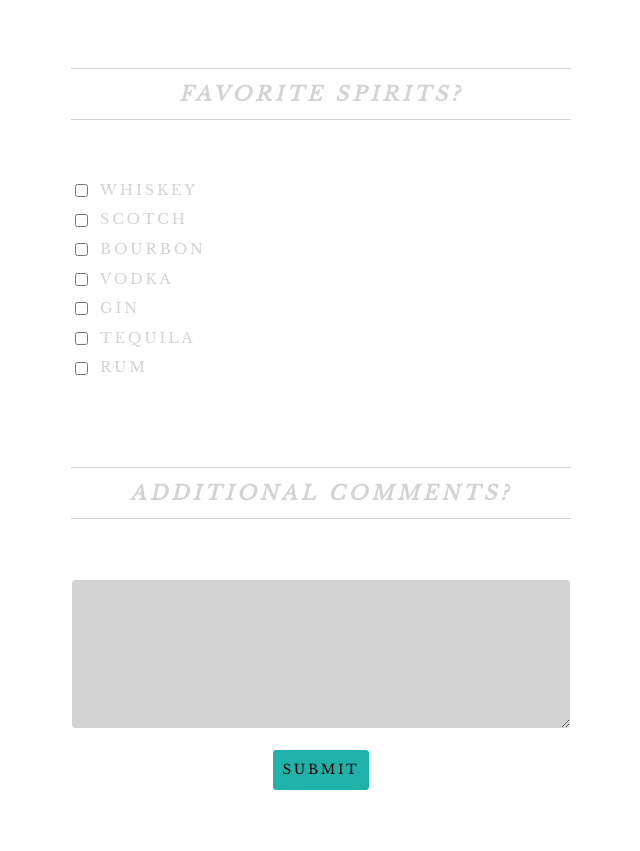
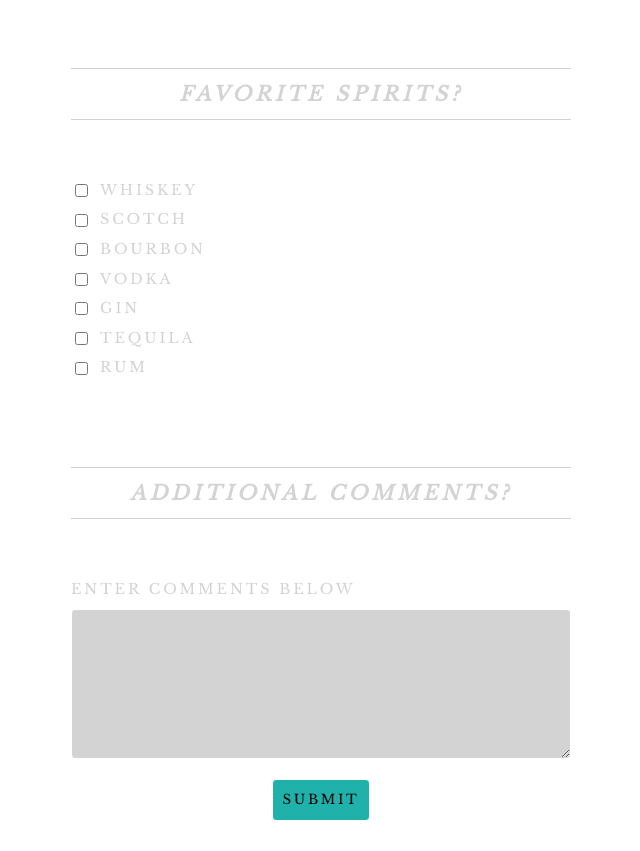
Before and after one commit to jonathanwrees1/survey-form, a plain HTML site: page index.html in a window 1280 px wide. Shown: the part 1395-2246 px from the top of the page, without its empty margins (319-959 px from the left). Before the commit the page ends 2216 px from the top, so only its background shows below. Drawn offline with nearby package versions, Linux system fonts and the light colour scheme.

Commit message:
Update index.html

```diff
--- a/index.html
+++ b/index.html
@@ -180,7 +180,8 @@
 
         <div class="form-group">
           <h3 class="form-group-heading">Additional comments?</h3>
-          <textarea name="comments"></textarea>
+          <label id="comments-label">Enter Comments Below</label
+          ><textarea name="comments"></textarea>
         </div>
 
         <div class="form-group-button">
```
